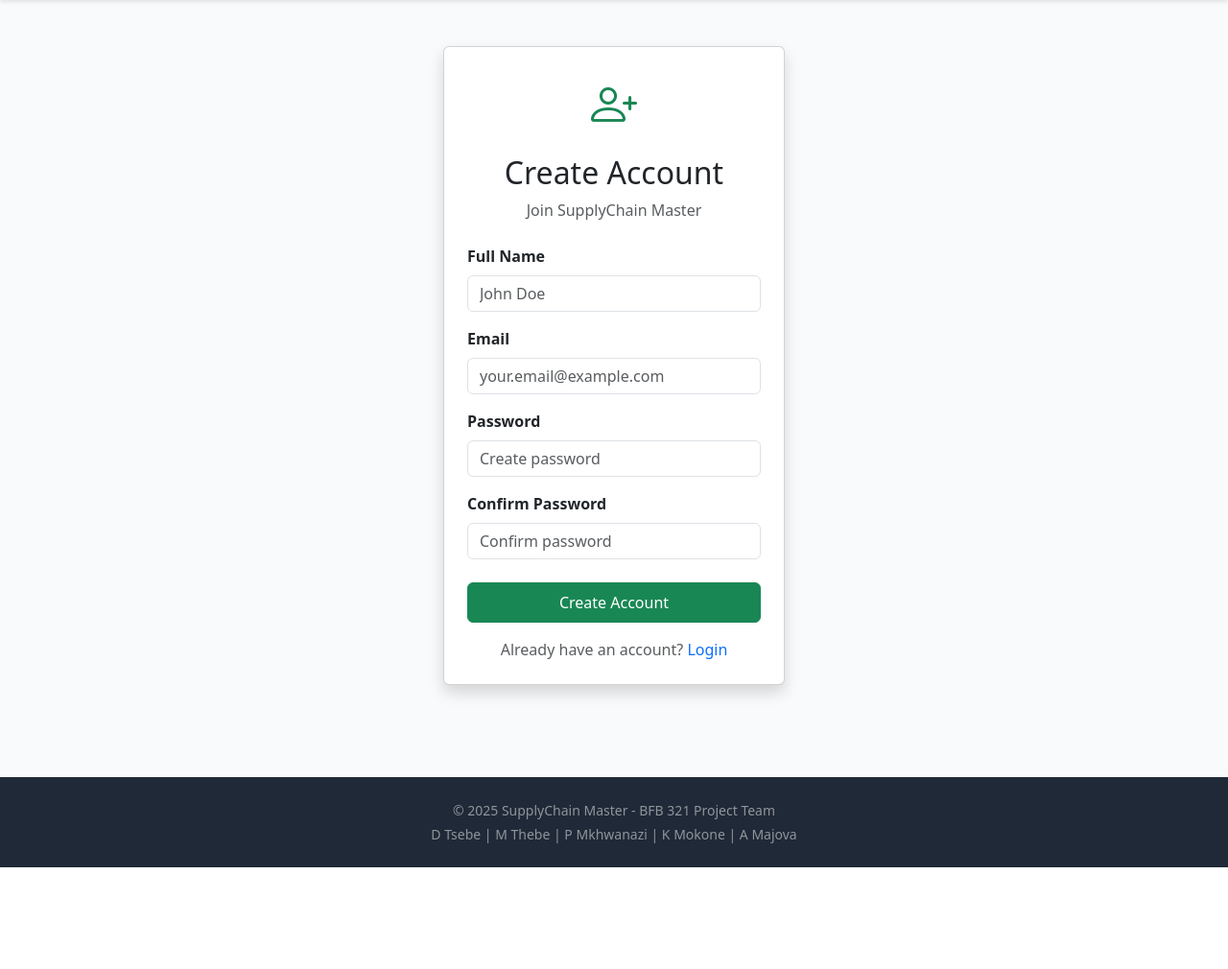
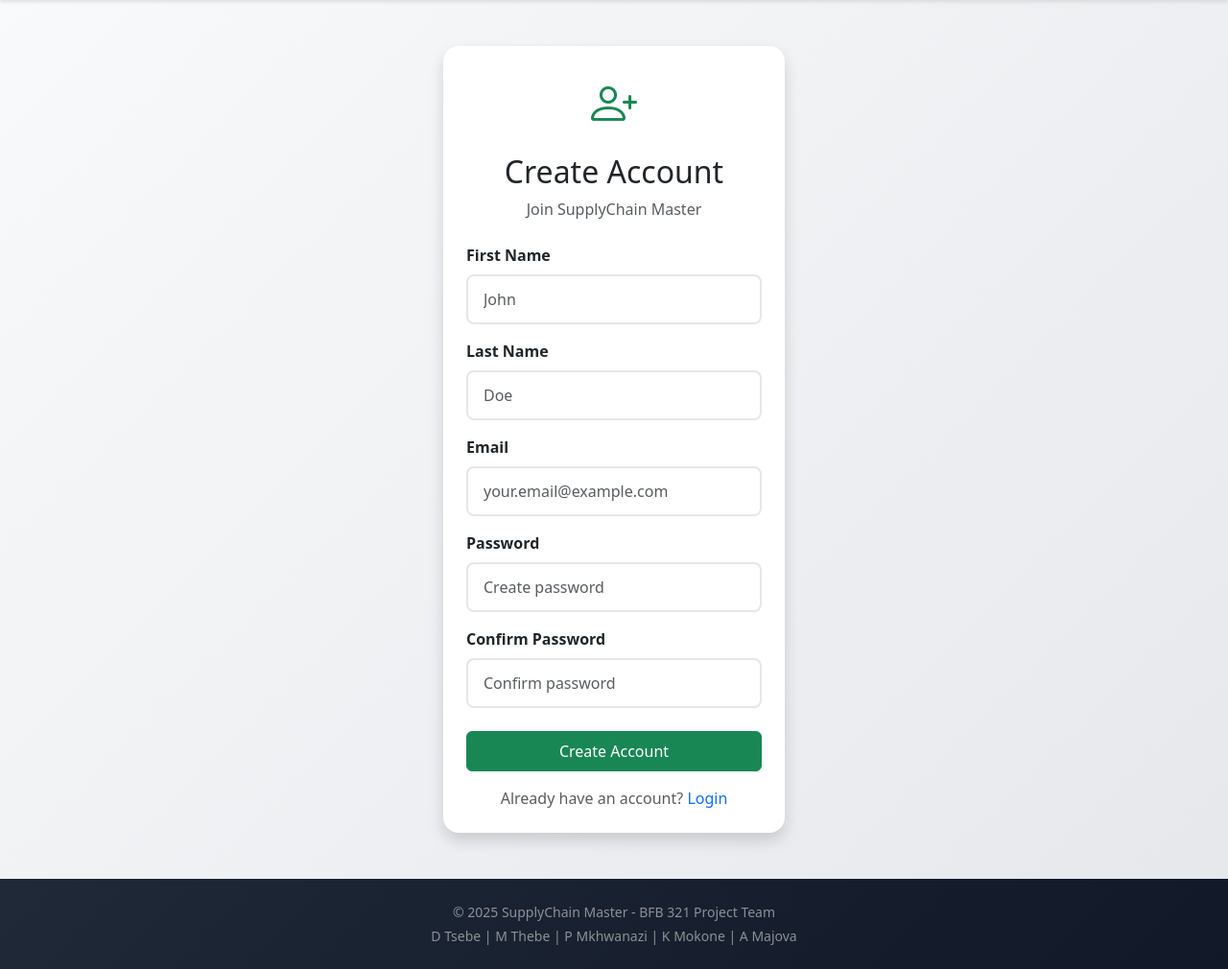
Before and after one commit to u22754459/Group_29-Retail-Supply-Chain, a Python web app: template templates/signup.html in a window 1280 px wide. Shown: the part 62-1072 px from the top of the page at 96% size. Before the commit the page ends 966 px from the top, so only its background shows below. Run offline with Jinja, Linux system fonts and the light colour scheme; the template is opened without the code that fills it, so the values that code supplies are empty.

Commit message:
linking to backend

```diff
--- a/templates/signup.html
+++ b/templates/signup.html
@@ -7,30 +7,154 @@
     <link href="https://cdn.jsdelivr.net/npm/bootstrap@5.3.2/dist/css/bootstrap.min.css" rel="stylesheet">
     <link rel="stylesheet" href="https://cdn.jsdelivr.net/npm/bootstrap-icons@1.11.1/font/bootstrap-icons.css">
     <style>
-        body { background-color: #f9fafb; }
-        .navbar { box-shadow: 0 2px 4px rgba(0,0,0,0.1); }
-        .footer { background-color: #1f2937; color: white; }
-        .hidden { display: none; }
-        .cart-badge {
+        body {
+            background: linear-gradient(135deg, #f9fafb 0%, #e5e7eb 100%);
+            min-height: 100vh;
+            display: flex;
+            flex-direction: column;
+        }
+
+        .navbar {
+            box-shadow: 0 2px 4px rgba(0,0,0,0.1);
+            background-color: white;
+        }
+
+        .navbar-brand {
+            transition: transform 0.2s ease;
+        }
+
+        .navbar-brand:hover {
+            transform: scale(1.05);
+        }
+
+        .nav-link {
+            transition: color 0.2s ease;
+            position: relative;
+        }
+
+        .nav-link::after {
+            content: '';
             position: absolute;
-            top: -5px;
-            right: -5px;
-            background-color: #ef4444;
+            bottom: 0;
+            left: 50%;
+            width: 0;
+            height: 2px;
+            background-color: #0d6efd;
+            transition: width 0.3s ease, left 0.3s ease;
+        }
+
+        .nav-link:hover::after {
+            width: 100%;
+            left: 0;
+        }
+
+        .btn {
+            transition: all 0.3s ease;
+        }
+
+        .btn:hover {
+            transform: translateY(-2px);
+            box-shadow: 0 4px 12px rgba(0,0,0,0.2);
+        }
+
+        .btn:active {
+            transform: translateY(0);
+        }
+
+        .card {
+            border: none;
+            border-radius: 16px;
+            transition: all 0.4s ease;
+            overflow: hidden;
+        }
+
+        .card:hover {
+            transform: translateY(-8px);
+            box-shadow: 0 12px 24px rgba(0,0,0,0.15) !important;
+        }
+
+        .form-control {
+            border-radius: 8px;
+            padding: 12px 16px;
+            border: 2px solid #e5e7eb;
+            transition: all 0.3s ease;
+        }
+
+        .form-control:focus {
+            border-color: #10b981;
+            box-shadow: 0 0 0 0.25rem rgba(16,185,129,.15);
+            transform: translateY(-2px);
+        }
+
+        .form-control:valid {
+            border-color: #10b981;
+        }
+
+        .form-label {
+            transition: all 0.2s ease;
+            font-weight: 600;
+        }
+
+        .signup-icon {
+            animation: bounce 2s ease-in-out infinite;
+        }
+
+        @keyframes bounce {
+            0%, 100% { transform: translateY(0); }
+            50% { transform: translateY(-15px); }
+        }
+
+        .footer {
+            background: linear-gradient(135deg, #1f2937 0%, #111827 100%);
             color: white;
+            margin-top: auto;
+        }
+
+        .alert {
+            border-radius: 8px;
+            animation: slideDown 0.3s ease-out;
+        }
+
+        @keyframes slideDown {
+            from {
+                opacity: 0;
+                transform: translateY(-20px);
+            }
+            to {
+                opacity: 1;
+                transform: translateY(0);
+            }
+        }
+
+        /* Button ripple effect */
+        .btn-success {
+            position: relative;
+            overflow: hidden;
+        }
+
+        .btn-success::before {
+            content: '';
+            position: absolute;
+            top: 50%;
+            left: 50%;
+            width: 0;
+            height: 0;
             border-radius: 50%;
-            width: 20px;
-            height: 20px;
-            font-size: 0.7rem;
-            display: flex;
-            align-items: center;
-            justify-content: center;
+            background: rgba(255, 255, 255, 0.3);
+            transform: translate(-50%, -50%);
+            transition: width 0.6s, height 0.6s;
+        }
+
+        .btn-success:hover::before {
+            width: 300px;
+            height: 300px;
         }
     </style>
 </head>
 <body>
-    <nav class="navbar navbar-expand-lg navbar-light bg-white sticky-top">
+    <nav class="navbar navbar-expand-lg navbar-light sticky-top">
         <div class="container">
-            <a class="navbar-brand d-flex align-items-center" href="{{url_for ('index') }}">
+            <a class="navbar-brand d-flex align-items-center" href="{{ url_for('index') }}">
                 <i class="bi bi-box-seam fs-4 text-primary me-2"></i>
                 <span class="fw-bold text-primary">SupplyChain Master</span>
             </a>
@@ -39,18 +163,18 @@
             </button>
             <div class="collapse navbar-collapse" id="navbarNav">
                 <ul class="navbar-nav me-auto">
-                    <li class="nav-item"><a class="nav-link" href="index.html">Home</a></li>
-                    <li class="nav-item"><a class="nav-link" href="shop.html">Shop</a></li>
-                    <li class="nav-item"><a class="nav-link" href="tracking.html">Order Tracking</a></li>
-                    <li class="nav-item"><a class="nav-link" href="forecast.html">Forecast</a></li>
-                    <li class="nav-item"><a class="nav-link" href="customer.html">Customer Portal</a></li>
+                    <li class="nav-item"><a class="nav-link" href="{{ url_for('index') }}">Home</a></li>
+                    <li class="nav-item"><a class="nav-link" href="{{ url_for('shop') }}">Shop</a></li>
+                    <li class="nav-item"><a class="nav-link" href="{{ url_for('tracking') }}">Order Tracking</a></li>
+                    <li class="nav-item"><a class="nav-link" href="{{ url_for('forecast') }}">Forecast</a></li>
+                    <li class="nav-item"><a class="nav-link" href="{{ url_for('customer') }}">Customer Portal</a></li>
                 </ul>
                 <div class="d-flex align-items-center gap-3">
-                    <a href="shop.html" class="btn btn-link position-relative">
+                    <a href="{{ url_for('shop') }}" class="btn btn-link position-relative">
                         <i class="bi bi-cart3 fs-5 text-secondary"></i>
                     </a>
-                    <a href="login.html" class="btn btn-primary btn-sm">Login</a>
-                    <a href="signup.html" class="btn btn-success btn-sm">Sign Up</a>
+                    <a href="{{ url_for('login') }}" class="btn btn-primary btn-sm">Login</a>
+                    <a href="{{ url_for('signup') }}" class="btn btn-success btn-sm">Sign Up</a>
                 </div>
             </div>
         </div>
@@ -59,36 +183,52 @@
     <div class="container py-5">
         <div class="row justify-content-center">
             <div class="col-md-6 col-lg-4">
+                <!-- Flash Messages -->
+                {% with messages = get_flashed_messages(with_categories=true) %}
+                    {% if messages %}
+                        {% for category, message in messages %}
+                            <div class="alert alert-{{ category }} alert-dismissible fade show" role="alert">
+                                {{ message }}
+                                <button type="button" class="btn-close" data-bs-dismiss="alert"></button>
+                            </div>
+                        {% endfor %}
+                    {% endif %}
+                {% endwith %}
+
                 <div class="card shadow">
                     <div class="card-body p-4">
                         <div class="text-center mb-4">
-                            <i class="bi bi-person-plus text-success" style="font-size: 3rem;"></i>
+                            <i class="bi bi-person-plus text-success signup-icon" style="font-size: 3rem;"></i>
                             <h2 class="mt-3">Create Account</h2>
                             <p class="text-muted">Join SupplyChain Master</p>
                         </div>
-                        <form onsubmit="handleSignup(event)">
+                        <form method="POST" action="{{ url_for('signup') }}">
                             <div class="mb-3">
-                                <label class="form-label fw-semibold">Full Name</label>
-                                <input type="text" id="signupName" class="form-control" placeholder="John Doe" required>
+                                <label class="form-label">First Name</label>
+                                <input type="text" name="first_name" class="form-control" placeholder="John" required>
                             </div>
                             <div class="mb-3">
-                                <label class="form-label fw-semibold">Email</label>
-                                <input type="email" id="signupEmail" class="form-control" placeholder="your.email@example.com" required>
+                                <label class="form-label">Last Name</label>
+                                <input type="text" name="last_name" class="form-control" placeholder="Doe" required>
                             </div>
                             <div class="mb-3">
-                                <label class="form-label fw-semibold">Password</label>
-                                <input type="password" id="signupPassword" class="form-control" placeholder="Create password" required>
+                                <label class="form-label">Email</label>
+                                <input type="email" name="email" class="form-control" placeholder="your.email@example.com" required>
+                            </div>
+                            <div class="mb-3">
+                                <label class="form-label">Password</label>
+                                <input type="password" name="password" class="form-control" placeholder="Create password" minlength="6" required>
                             </div>
                             <div class="mb-4">
-                                <label class="form-label fw-semibold">Confirm Password</label>
-                                <input type="password" id="signupConfirm" class="form-control" placeholder="Confirm password" required>
+                                <label class="form-label">Confirm Password</label>
+                                <input type="password" name="confirm_password" class="form-control" placeholder="Confirm password" minlength="6" required>
                             </div>
                             <button type="submit" class="btn btn-success w-100 py-2">Create Account</button>
                         </form>
                         <div class="text-center mt-3">
                             <p class="text-muted mb-0">
                                 Already have an account?
-                                <a href="login.html" class="text-decoration-none">Login</a>
+                                <a href="{{ url_for('login') }}" class="text-decoration-none">Login</a>
                             </p>
                         </div>
                     </div>
@@ -97,7 +237,7 @@
         </div>
     </div>
 
-    <footer class="footer mt-5 py-4">
+    <footer class="footer py-4">
         <div class="container">
             <div class="text-center small text-white-50">
                 <p class="mb-1">&copy; 2025 SupplyChain Master - BFB 321 Project Team</p>
@@ -107,36 +247,5 @@
     </footer>
 
     <script src="https://cdn.jsdelivr.net/npm/bootstrap@5.3.2/dist/js/bootstrap.bundle.min.js"></script>
-    <script>
-        function handleSignup(event) {
-            event.preventDefault();
-            const name = document.getElementById('signupName').value;
-            const email = document.getElementById('signupEmail').value;
-            const password = document.getElementById('signupPassword').value;
-            const confirm = document.getElementById('signupConfirm').value;
-
-            if (password !== confirm) {
-                alert('Passwords do not match!');
-                return;
-            }
-
-            const user = { name, email };
-            localStorage.setItem('currentUser', JSON.stringify(user));
-
-            alert('Account created successfully!');
-            window.location.href = 'index.html';
-        }
-
-        function updateCartBadge() {
-            const cart = JSON.parse(localStorage.getItem('cart') || '[]');
-            const badge = document.getElementById('cartBadge');
-            if (cart.length > 0) {
-                badge.classList.remove('hidden');
-                badge.textContent = cart.length;
-            }
-        }
-
-        window.addEventListener('DOMContentLoaded', updateCartBadge);
-    </script>
 </body>
 </html>
```
